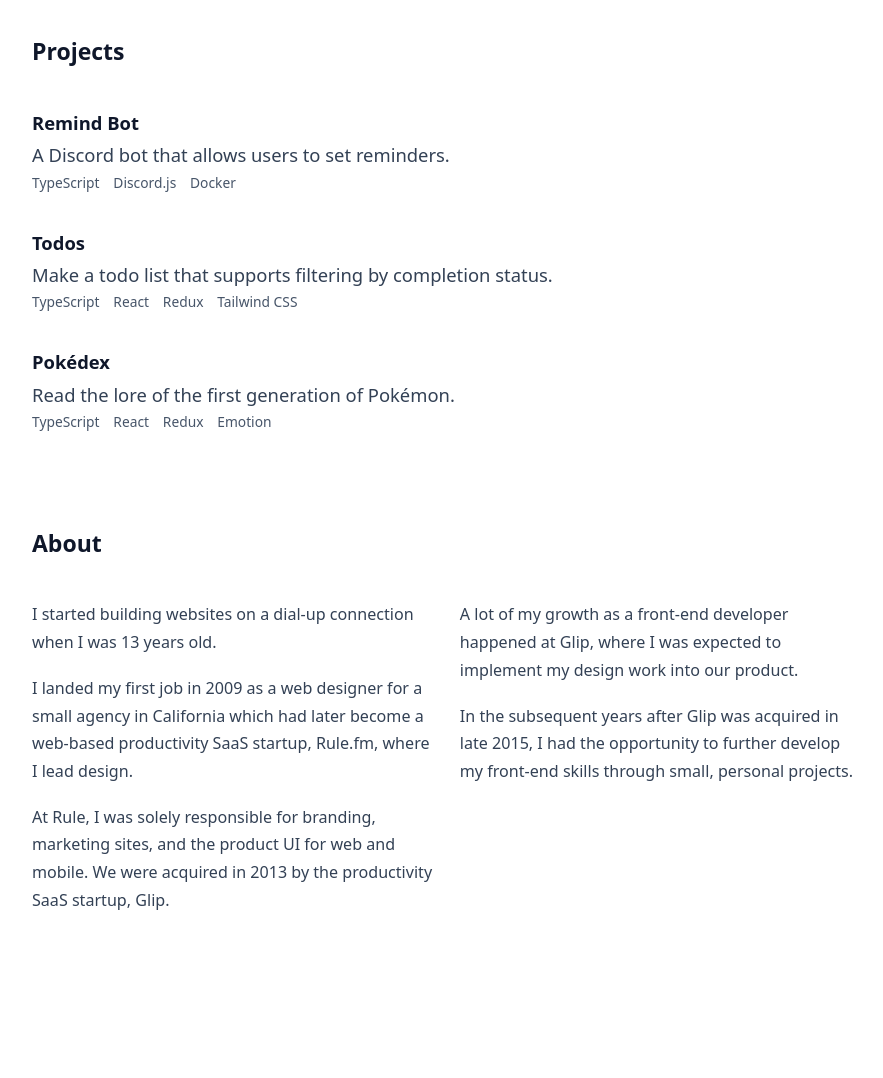
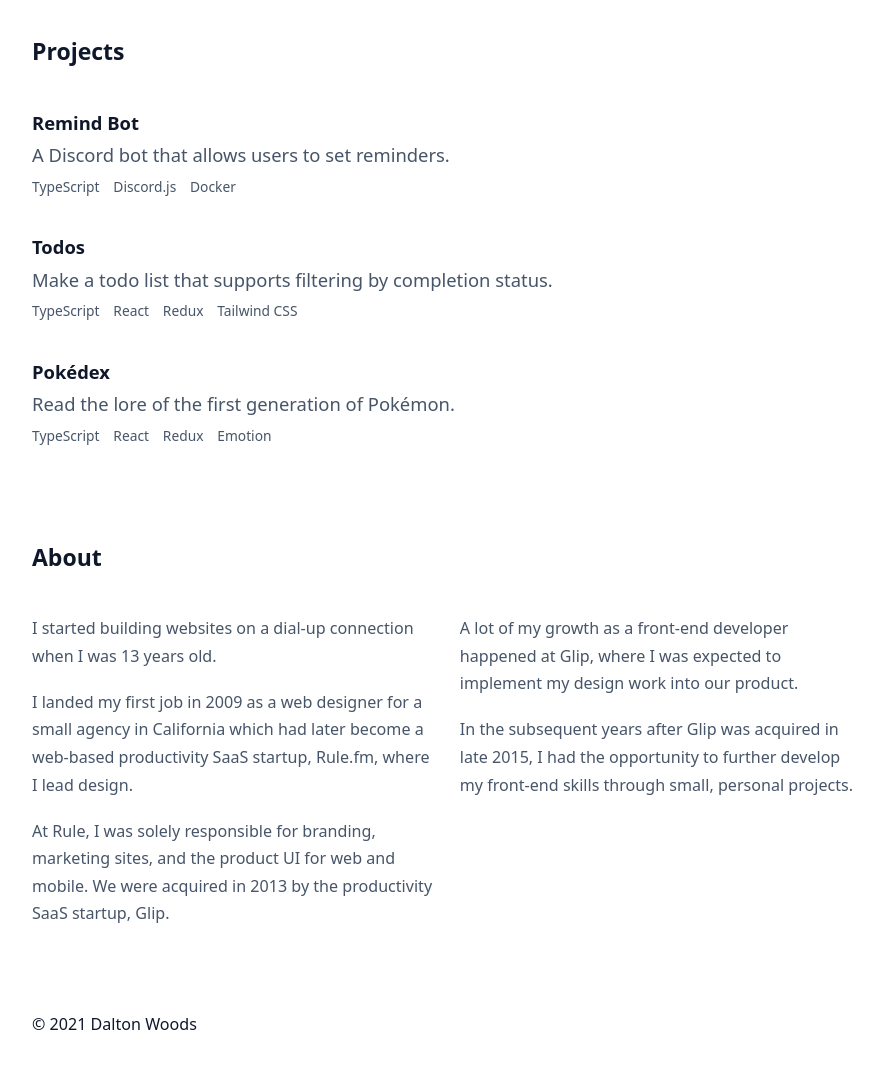
Before and after one commit to dcwds/dcwds.co, a Gatsby site: page / in a window 1280 px wide. Shown: the part 475-1553 px from the top of the page, without its empty margins (194-1077 px from the left). Before the commit the page ends 1463 px from the top, so only its background shows below. Built offline with nearby package versions, Linux system fonts and the light colour scheme; Gatsby itself is replaced by a stand-in of ours; a web font is replaced by a local one.

Commit message:
chore(organization): make components from index page sections

```diff
--- a/gatsby-config.js
+++ b/gatsby-config.js
@@ -1,7 +1,8 @@
 module.exports = {
   siteMetadata: {
+    title: "Dalton Woods",
     siteUrl: "https://dcwds.co",
-    title: "dcwds.co",
+    description: "Front-end developer located in Virginia, US.",
   },
   plugins: [
     "gatsby-plugin-postcss",
--- /dev/null
+++ b/src/components/about/about.jsx
@@ -0,0 +1,40 @@
+import React from "react"
+
+const About = () => (
+  <section className="block">
+    <h2>About</h2>
+    <div className="paragraphs text-sm md:grid grid-cols-2 gap-6">
+      <div>
+        <p>
+          I started building websites on a dial-up connection when I was 13
+          years old.
+        </p>
+
+        <p>
+          I landed my first job in 2009 as a web designer for a small agency in
+          California which had later become a web-based productivity SaaS
+          startup, Rule.fm, where I lead design.
+        </p>
+        <p>
+          At Rule, I was solely responsible for branding, marketing sites, and
+          the product UI for web and mobile. We were acquired in 2013 by the
+          productivity SaaS startup, Glip.
+        </p>
+      </div>
+      <div>
+        <p>
+          A lot of my growth as a front-end developer happened at Glip, where I
+          was expected to implement my design work into our product.
+        </p>
+
+        <p>
+          In the subsequent years after Glip was acquired in late 2015, I had
+          the opportunity to further develop my front-end skills through small,
+          personal projects.
+        </p>
+      </div>
+    </div>
+  </section>
+)
+
+export default About
--- /dev/null
+++ b/src/components/about/index.js
@@ -0,0 +1,3 @@
+import About from "./about"
+
+export default About
--- /dev/null
+++ b/src/components/footer/footer.jsx
@@ -0,0 +1,11 @@
+import React from "react"
+
+const Footer = () => (
+  <footer className="text-sm py-4 md:py-8">
+    <p className="text-gray-900">
+      &copy; {new Date().getFullYear()} Dalton Woods
+    </p>
+  </footer>
+)
+
+export default Footer
--- /dev/null
+++ b/src/components/footer/index.js
@@ -0,0 +1,3 @@
+import Footer from "./footer"
+
+export default Footer
--- a/src/components/layout.jsx
+++ b/src/components/layout.jsx
@@ -1,16 +1,22 @@
 import React from "react"
 import Helmet from "react-helmet"
 import Header from "./header"
+import Footer from "./footer"
+import gatsbyConfig from "../../gatsby-config"
 import "../styles/index.css"
+
+const { siteMetadata } = gatsbyConfig
 
 const Layout = ({ children }) => (
   <div className="mx-auto p-6 md:max-w-3xl">
     <Helmet>
+      <title>{siteMetadata.title}</title>
       <link rel="stylesheet" href="https://rsms.me/inter/inter.css" />
     </Helmet>
 
     <Header />
     {children}
+    <Footer />
   </div>
 )
 
--- a/src/components/project/index.js
+++ /dev/null
@@ -1,3 +0,0 @@
-import Project from "./project"
-
-export default Project
--- /dev/null
+++ b/src/components/projects/index.js
@@ -0,0 +1,3 @@
+import Projects from "./projects"
+
+export default Projects
--- a/src/components/project/project.jsx
+++ b/src/components/projects/project.jsx
@@ -5,10 +5,12 @@ const Project = ({ name, uri, description, tech }) => (
     <a href={uri}>
       <h3 className="mb-1">{name}</h3>
     </a>
-    <p className="mb-1">{description}</p>
+    <p className="mb-2">{description}</p>
     <ul className="flex text-xs text-gray-600">
       {tech.map((t) => (
-        <li className="mr-3">{t}</li>
+        <li className="mr-3" key={t.toLowerCase()}>
+          {t}
+        </li>
       ))}
     </ul>
   </div>
--- /dev/null
+++ b/src/components/projects/projects.jsx
@@ -0,0 +1,14 @@
+import React from "react"
+import Project from "./project"
+import projectsData from "./projects-data.json"
+
+const Projects = () => (
+  <section className="block">
+    <h2>Projects</h2>
+    {projectsData.map((p) => (
+      <Project key={p.id} {...p} />
+    ))}
+  </section>
+)
+
+export default Projects
--- a/src/pages/index.jsx
+++ b/src/pages/index.jsx
@@ -1,63 +1,22 @@
 import React from "react"
 import Layout from "../components/layout"
-import Project from "../components/project"
-import projects from "../components/project/projects.json"
+import About from "../components/about"
+import Projects from "../components/projects"
 
 const IndexPage = () => (
   <Layout>
     <main>
-      <title>Dalton Woods</title>
-      <div className="py-8 md:py-24">
-        <h1 className="font-medium text-gray-800">
+      <section className="py-8 md:py-24">
+        <h1 className="font-semibold md:font-medium text-gray-800">
           Hello! I'm Dalton, a front-end developer based in{" "}
           <span role="img" aria-label="pine tree">
             🌲
           </span>{" "}
           Virginia, US. I enjoy working with React.
         </h1>
-      </div>
-
-      <div className="py-6">
-        <h2 className="mb-6 md:mb-8">Projects</h2>
-        {projects.map((p) => (
-          <Project key={p.id} {...p} />
-        ))}
-      </div>
-
-      <div className="py-6">
-        <h2 className="mb-6 md:mb-8">About</h2>
-        <div className="content-block text-sm md:grid grid-cols-2 gap-6">
-          <div>
-            <p>
-              I started building websites on a dial-up connection when I was 13
-              years old.
-            </p>
-
-            <p>
-              I landed my first job in 2009 as a web designer for a small agency
-              in California which had later become a web-based productivity SaaS
-              startup, Rule.fm, where I lead design.
-            </p>
-            <p>
-              At Rule, I was solely responsible for branding, marketing sites,
-              and the product UI for web and mobile. We were acquired in 2013 by
-              the productivity SaaS startup, Glip.
-            </p>
-          </div>
-          <div>
-            <p>
-              A lot of my growth as a front-end developer happened at Glip,
-              where I was expected to implement my design work into our product.
-            </p>
-
-            <p>
-              In the subsequent years after Glip was acquired in late 2015, I
-              had the opportunity to further develop my front-end skills through
-              small, personal projects.
-            </p>
-          </div>
-        </div>
-      </div>
+      </section>
+      <Projects />
+      <About />
     </main>
   </Layout>
 )
--- a/src/styles/index.css
+++ b/src/styles/index.css
@@ -4,7 +4,7 @@
 
 @layer base {
   html {
-    @apply text-gray-700;
+    @apply text-gray-600;
 
     font-size: 115%;
   }
@@ -32,7 +32,15 @@
 }
 
 @layer components {
-  .content-block p {
+  .paragraphs p {
     @apply mb-4;
   }
+
+  .block {
+    @apply py-6;
+  }
+
+  .block h2 {
+    @apply mb-6 md:mb-8;
+  }
 }
```
Also changed, not shown: src/components/projects/projects-data.json (renamed from src/components/project/projects.json).
